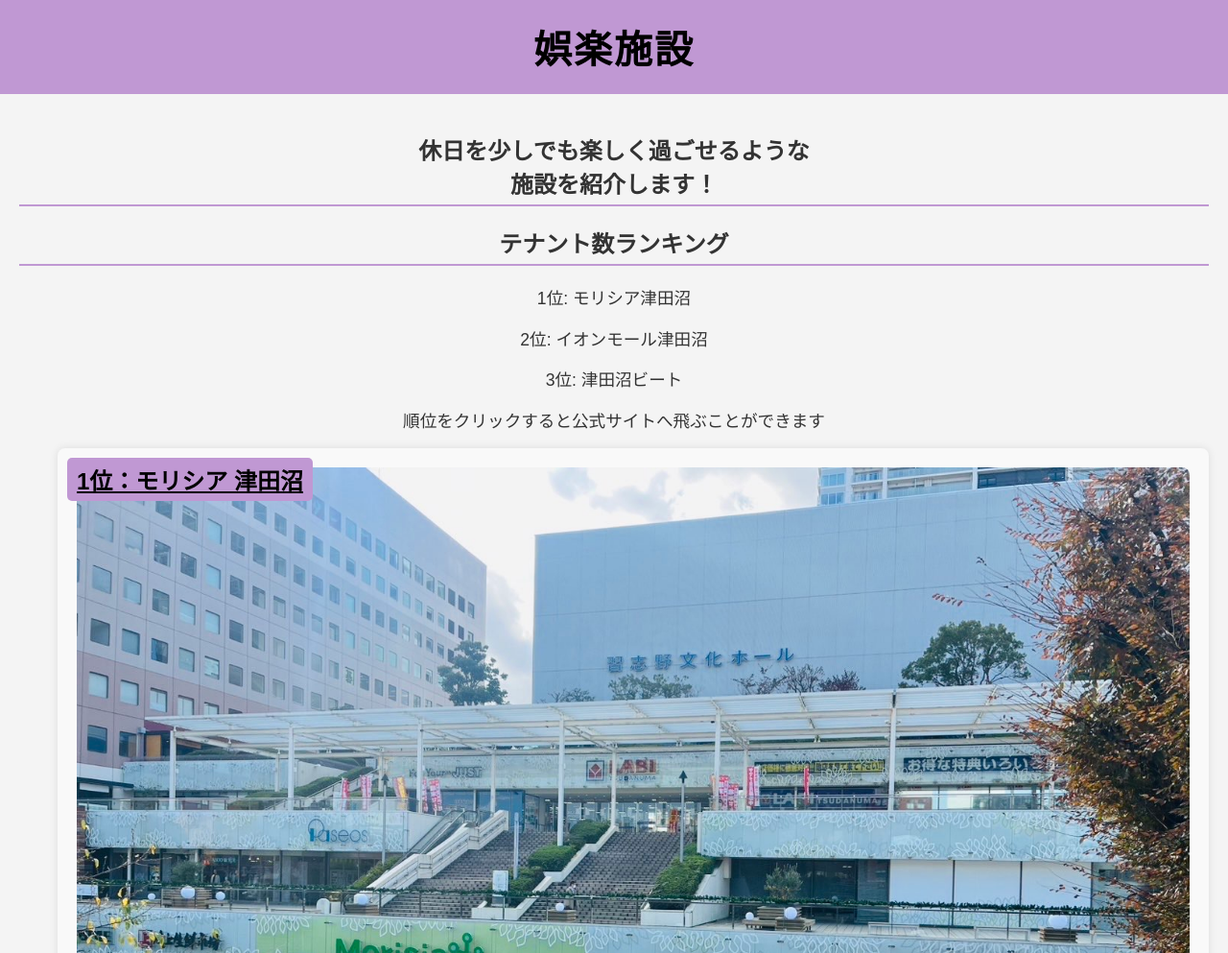
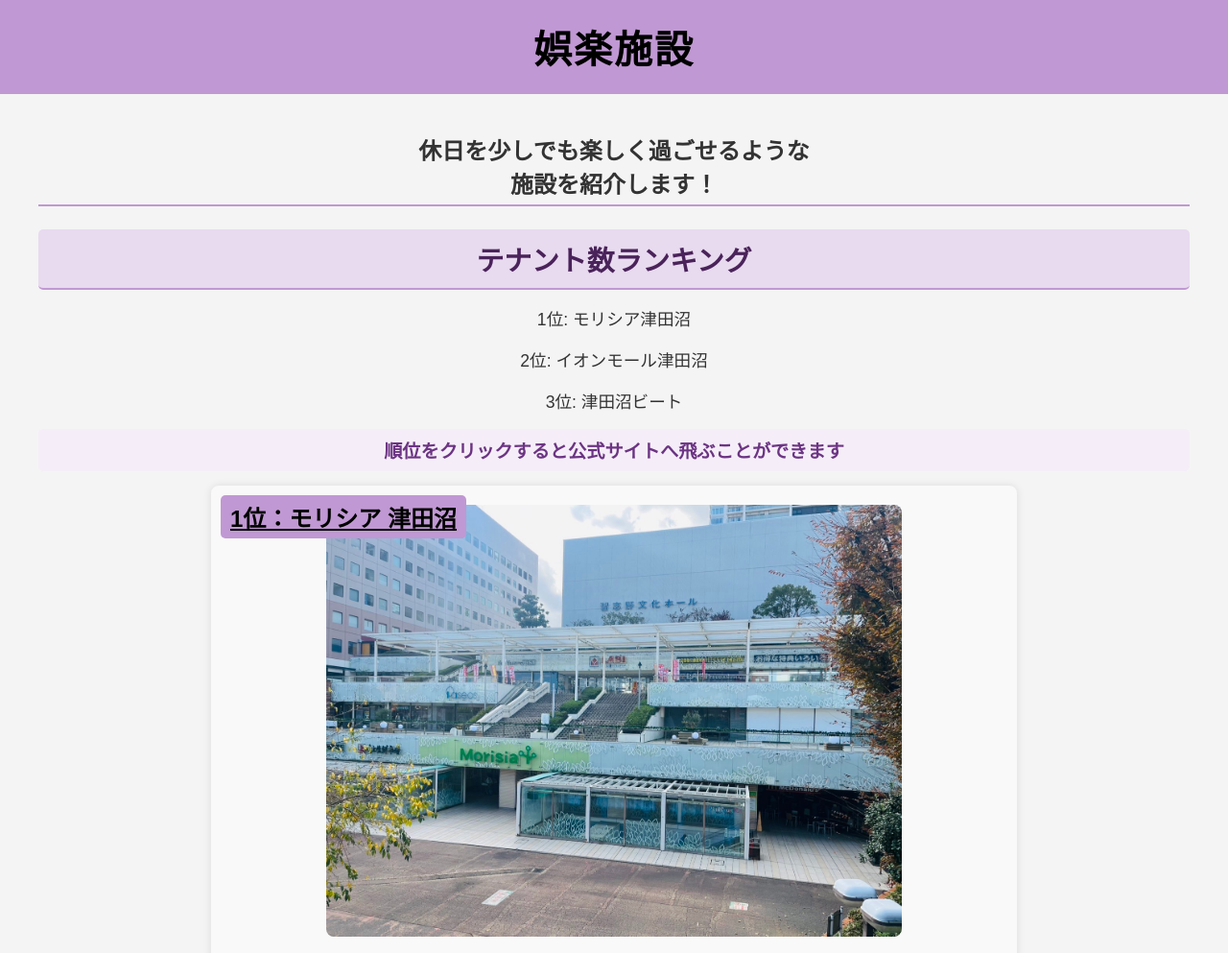
Before and after one commit to yabukilab/shimoda-a, a PHP site: page /goraku.html in a window 1280 px wide. Shown: the top 993 px of the page at 96% size. Run offline with PHP 8.4, Linux system fonts and the light colour scheme.

Commit message:
端末別の表示の仕方調整

```diff
--- a/htdocs/goraku.css
+++ b/htdocs/goraku.css
@@ -26,6 +26,8 @@ li {
 
 /* メインコンテンツ */
 main {
+    margin: 0 auto;
+    max-width: 1200px;
     padding: 20px;
     text-align: center;
 }
@@ -40,6 +42,37 @@ h2 {
 p {
     font-size: 1.1em;
     color: #333;
+}
+
+ul {
+    padding: 0; /* 不要なインデントを削除 */
+    margin: 0 auto; /* 中央揃え */
+    list-style: none; /* リストのデフォルトスタイルを削除 */
+    text-align: center; /* 子要素を中央揃え */
+}
+
+/* テナント数ランキングタイトル */
+.ranking-title {
+    font-size: 1.8em; /* フォントを少し大きく */
+    color: #4a235a; /* 濃いパープルで目立たせる */
+    background-color: #e8daef; /* 淡いパープルの背景で強調 */
+    padding: 10px;
+    border-radius: 5px; /* 角を丸くする */
+    text-align: center; /* 中央寄せ */
+    margin-bottom: 15px; /* 下の余白 */
+}
+
+/* サイトに飛べますの文章 */
+.jump-info {
+    font-size: 1.2em; /* 少し大きく */
+    color: #6c3483; /* 紫系の色で統一感 */
+    font-weight: bold; /* 太字で強調 */
+    margin-top: 15px; /* 上の余白 */
+    margin-bottom: 15px; /* 下の余白 */
+    text-align: center; /* 中央寄せ */
+    background-color: #f5eef8; /* 背景色を追加して視認性アップ */
+    padding: 8px;
+    border-radius: 5px; /* 角を丸くする */
 }
 
 /* メディアコンテナ */
@@ -70,11 +103,16 @@ p {
     flex-direction: column;
     align-items: center;
     text-align: center;
+    justify-content: center;
     background-color: #f9f9f9;
     padding: 20px;
     border-radius: 8px;
     box-shadow: 0 0 8px rgba(0, 0, 0, 0.1);
+    margin: 0 auto;
     margin-bottom: 30px;
+    width: 90%;
+    max-width: 800px;
+    text-align: left;
     position: relative; /* 親要素に相対位置を指定 */
     overflow: hidden; /* 枠から飛び出ないようにする */
 }
@@ -83,7 +121,7 @@ p {
 .ranking-item img,
 .ranking-item iframe {
     width: 100%; /* 枠に合わせて広がる */
-    max-width: 100%; /* 最大幅を100%に設定 */
+    max-width: 600px; /* 最大幅を100%に設定 */
     height: auto; /* 高さは自動調整 */
     border-radius: 8px; /* 角を丸くする */
     display: block;
@@ -108,23 +146,36 @@ p {
     z-index: 10;         /* 他の要素の上に表示 */
 }
 
+/* 地図と店舗情報の間の文章 */
+.ranking-text p {
+    font-size: 1.3em; /* フォントサイズを拡大 */
+    line-height: 1.6; /* 行間を広げて読みやすく */
+    margin-top: 10px; /* 上の余白を調整 */
+    margin-bottom: 20px; /* 下の余白を調整 */
+    color: #333; /* 色を統一 */
+}
+
 /* テーブルスタイル */
 .store-info {
     width: 80%;
-    margin: 20px auto;
+    max-width: 600px;
+    margin: 0 auto;
     border-collapse: collapse;
+    font-size: 1.2em;
+    text-align: left;
 }
 
 .store-info th {
     background-color: #c098d3;
     color: white;
     text-align: center;
-    padding: 10px;
+    padding: 14px;
+    font-size: 1.3em;
 }
 
 .store-info td {
     border: 1px solid #ddd;
-    padding: 10px;
+    padding: 14px;
     text-align: left;
 }
 
--- a/htdocs/goraku.html
+++ b/htdocs/goraku.html
@@ -24,7 +24,7 @@
                 <p>2位: イオンモール津田沼</p>
                 <p>3位: 津田沼ビート</p>
             </section>
-            <p>順位をクリックすると公式サイトへ飛ぶことができます</p>
+            <p class="jump-info">順位をクリックすると公式サイトへ飛ぶことができます</p>
             <ul>
                 <li>
                     <div class="ranking-item">
```
